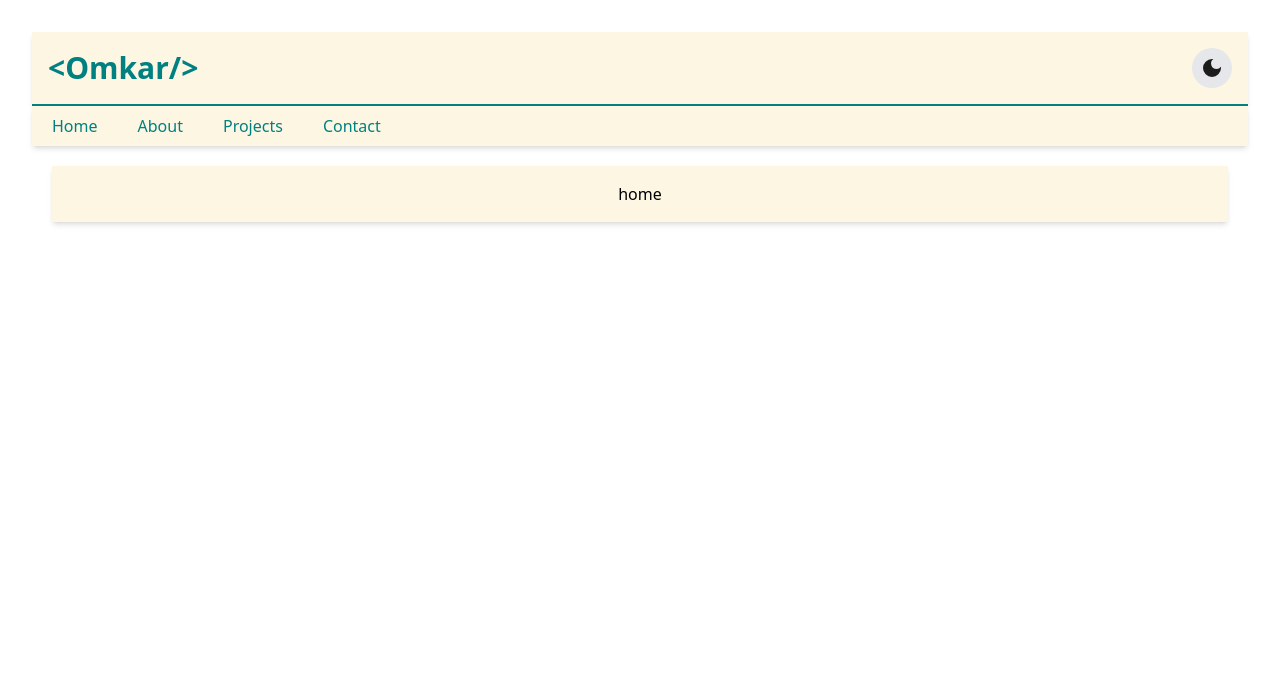
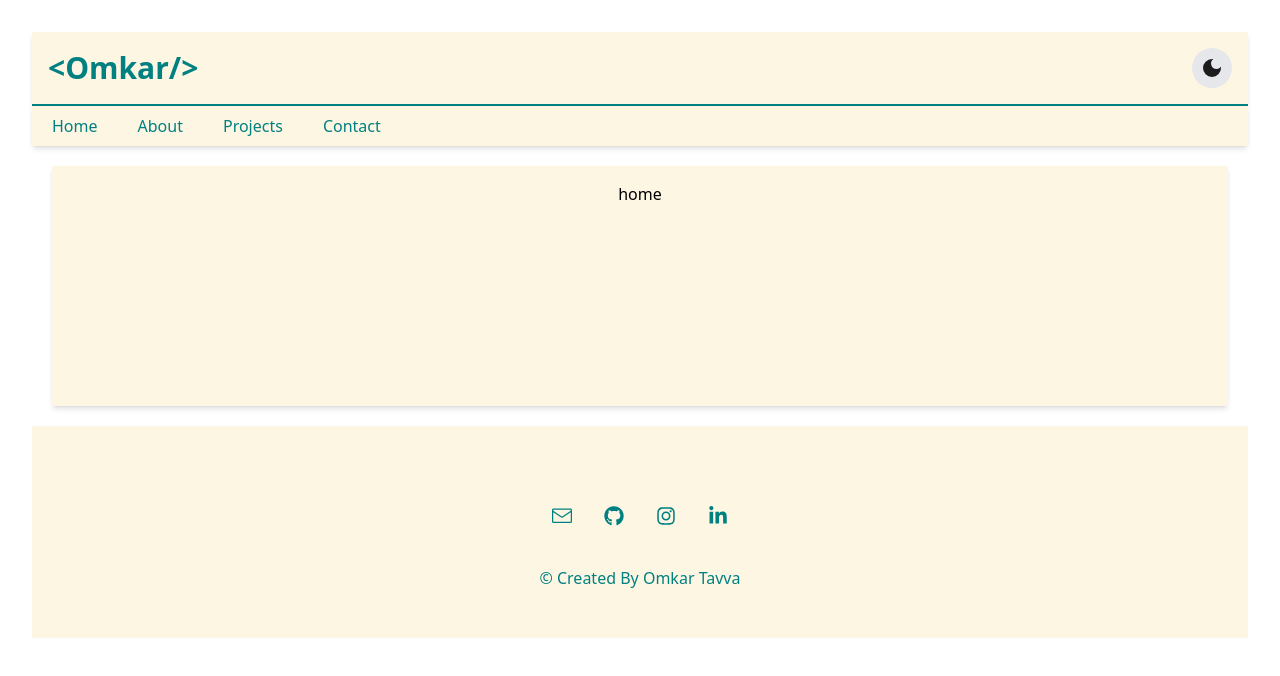
Before and after one commit to Omkar-t06/omkartavva-github.io, a React (Vite) app: page / in a window 1280 px wide. Shown: the top 676 px of the page. Built offline with nearby package versions, Linux system fonts and the light colour scheme.

Commit message:
Build Footer

```diff
--- a/src/App.jsx
+++ b/src/App.jsx
@@ -2,6 +2,7 @@ import { useEffect, useState } from 'react'
 import { ThemeProvider } from './context/theme'
 import './App.css'
 import Headers from './components/Header/Header'
+import Footer from './components/Footer/Footer'
 function App() {
   const [themeMode, setThemeMode] = useState("light")
 
@@ -18,10 +19,20 @@ function App() {
     document.querySelector('html').classList.add(themeMode);
   }, [themeMode]);
 
+  const siteProps = {
+    name: "Omkar Tavva",
+    title: "",
+    email: "omkartavva@gmail.com",
+    gitHub: "Omkar-t06",
+    instagram: "omkar_t6",
+    linkedIn: "omkar-tavva",
+  };
+
   return (
     <ThemeProvider value={{themeMode, lightTheme, darkTheme}}>
       <Headers/>
-      <section id = "home"className='bg-ivory dark:bg-dark-navy p-4 m-5 shadow-md'>home</section>
+      <section id = 'home' className = 'bg-ivory dark:bg-dark-navy p-4 m-5 shadow-md h-60'>home</section>
+      <Footer {...siteProps}/>
     </ThemeProvider>
   )
 }
--- /dev/null
+++ b/src/components/Footer/Footer.jsx
@@ -0,0 +1,58 @@
+import React from 'react';
+import { SiDevdotto } from "react-icons/si";
+import { GoMail } from "react-icons/go";
+import { FaGithub } from "react-icons/fa";
+import { FaInstagram } from "react-icons/fa";
+import { FaLinkedinIn } from "react-icons/fa6";
+import { FaMediumM } from "react-icons/fa";
+import { FaXTwitter } from "react-icons/fa6";
+import { FaYoutube } from "react-icons/fa";
+import FooterIcon from './FooterIcon';
+
+function Footer(props) {
+  const {
+    name,
+    devDotTo,
+    email,
+    gitHub,
+    instagram,
+    linkedIn,
+    medium,
+    twitter,
+    youTube,
+  } = props;
+
+  return (
+    <footer className='bg-ivory dark:bg-dark-navy flex flex-col justify-center items-center gap-10 pt-20 px-0 pb-12'>
+        <section id='social-media-handles' className='flex justify-center gap-8'>
+        {email && (
+          <FooterIcon refLink={`mailto:${email}`} Icon={GoMail}/>
+        )}
+        {devDotTo && (
+          <FooterIcon refLink={`https://dev.to/${devDotTo}`} Icon={SiDevdotto}/>
+        )}
+        {gitHub && (
+          <FooterIcon refLink={`https://github.com/${gitHub}`} Icon={FaGithub}/>
+        )}
+        {instagram && (
+          <FooterIcon refLink={`https://www.instagram.com/${instagram}`} Icon={FaInstagram}/>
+        )}
+        {linkedIn && (
+          <FooterIcon refLink={`https://www.linkedin.com/in/${linkedIn}`} Icon={FaLinkedinIn}/>
+        )}
+        {medium && (
+          <FooterIcon refLink={`https://medium.com/@${medium}`} Icon={FaMediumM}/>
+        )}
+        {twitter && (
+          <FooterIcon refLink={`https://twitter.com/${twitter}`} Icon={FaXTwitter}/>
+        )}
+        {youTube && (
+          <FooterIcon refLink={`https://www.youtube.com/c/${youTube}`} Icon={FaYoutube}/>
+        )}
+        </section>
+        <p className='mt-0 text-teal dark:text-light-cyan'>&copy; Created By {name}</p>
+    </footer>
+  )
+}
+
+export default Footer
--- /dev/null
+++ b/src/components/Footer/FooterIcon.jsx
@@ -0,0 +1,15 @@
+import React from 'react'
+
+function FooterIcon({refLink, Icon}) {
+  return (
+    <a
+        href={refLink}
+        target="_blank"
+        rel="noopener noreferrer"
+    >
+        <Icon className="h-5 w-5 text-teal dark:text-light-cyan" />
+    </a>
+  )
+}
+
+export default FooterIcon
```
